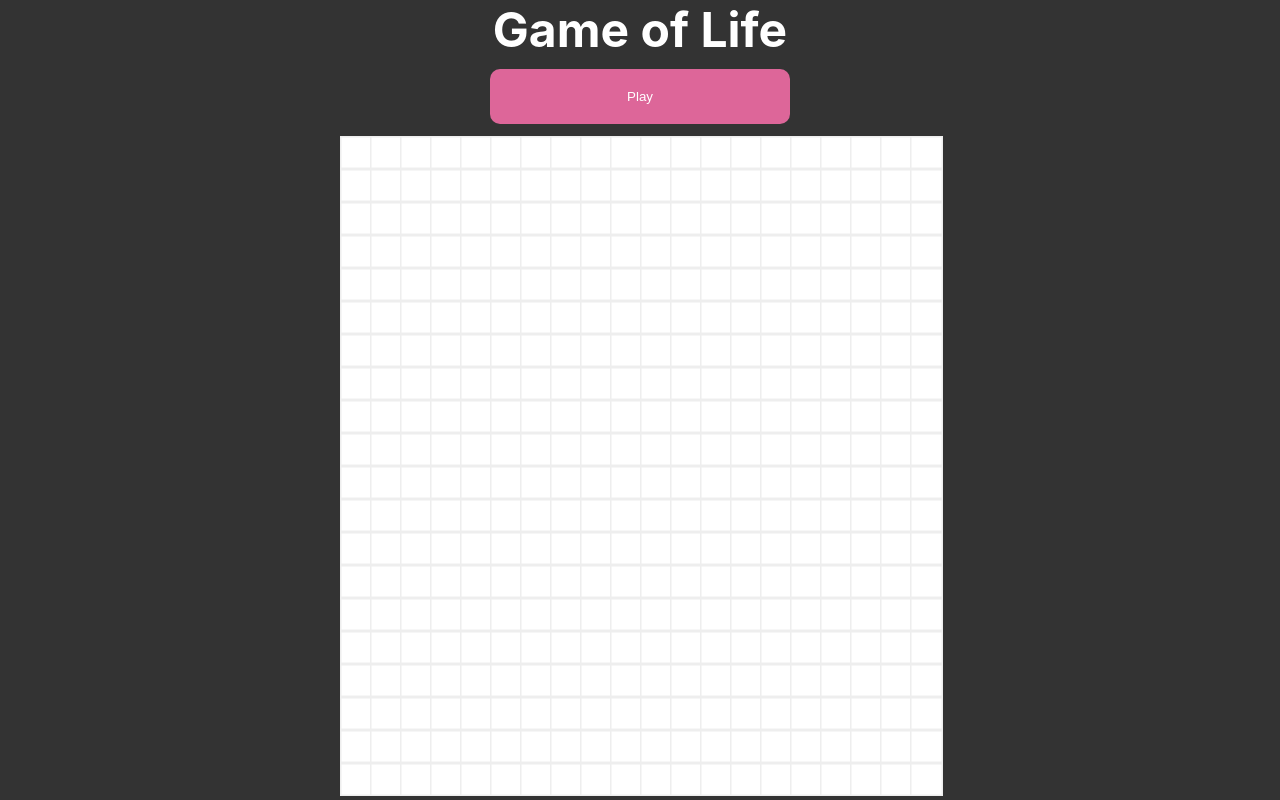
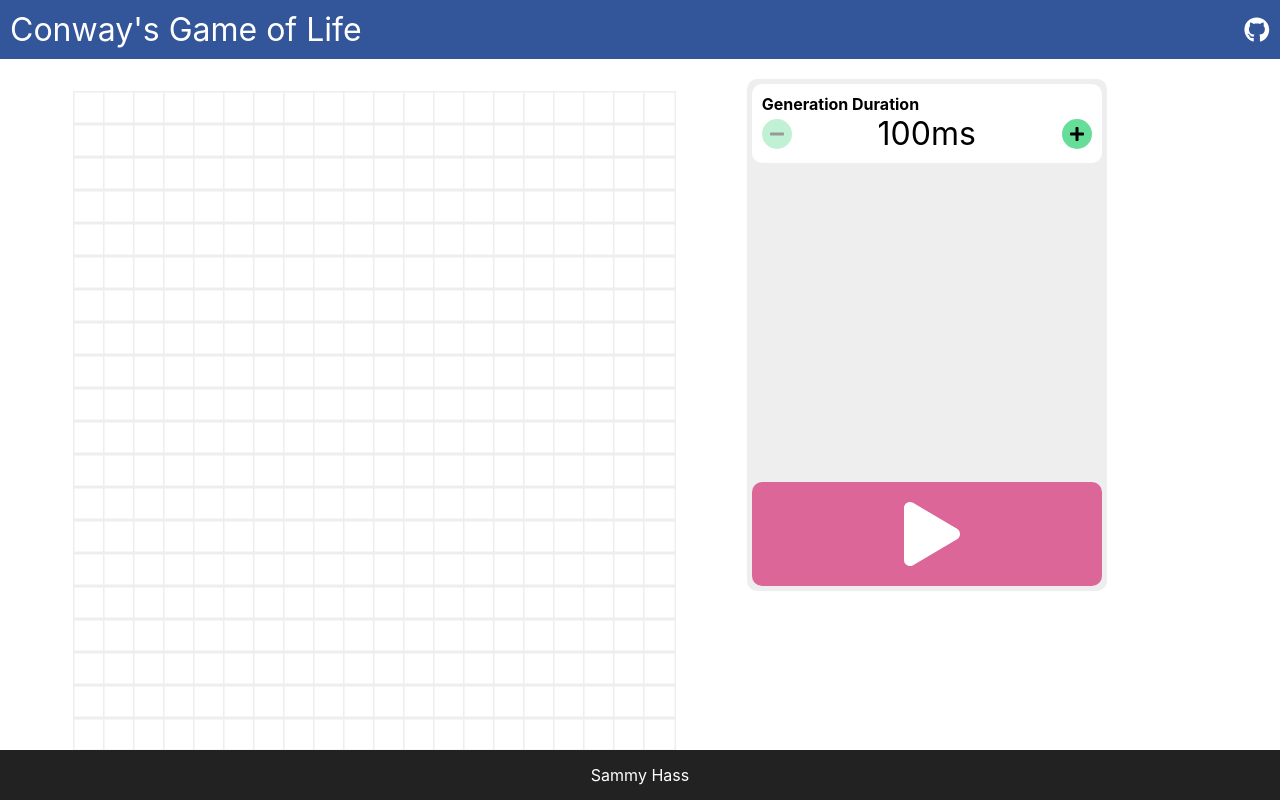
Before and after one commit to sammyhass/game-of-life, a React (Vite) app: page / in a window 1280 px wide. Built offline with nearby package versions, Linux system fonts and the light colour scheme.

Commit message:
added ability to update speed, also redesign

```diff
--- a/package.json
+++ b/package.json
@@ -6,6 +6,11 @@
     "serve": "vite preview"
   },
   "dependencies": {
+    "@fortawesome/fontawesome-svg-core": "^1.2.35",
+    "@fortawesome/free-brands-svg-icons": "^5.15.3",
+    "@fortawesome/free-regular-svg-icons": "^5.15.3",
+    "@fortawesome/free-solid-svg-icons": "^5.15.3",
+    "@fortawesome/react-fontawesome": "fortawesome/react-fontawesome",
     "react": "^17.0.0",
     "react-dom": "^17.0.0"
   },
--- a/src/App.css
+++ b/src/App.css
@@ -1,10 +1,3 @@
 .App {
-  text-align: center;
-  display: flex;
-  flex-direction: column;
-  width: 70%;
-  color: white;
-  margin: auto;
-  justify-content: center;
-  align-items: center;
+  margin: 0;
 }
--- a/src/App.tsx
+++ b/src/App.tsx
@@ -1,14 +1,17 @@
-import React, { useState } from 'react';
+import React from 'react';
 import './App.css';
 import CellGrid from './CellGrid';
+import Footer from './components/Footer';
+import Navbar from './components/Navbar';
 
 function App() {
-  const [count, setCount] = useState(0);
-
   return (
     <div className="App">
-      <h1>Game of Life</h1>
-      <CellGrid />
+      <Navbar />
+      <div style={{ marginTop: '10px' }}>
+        <CellGrid />
+      </div>
+      <Footer />
     </div>
   );
 }
--- a/src/CellGrid/CellGrid.module.css
+++ b/src/CellGrid/CellGrid.module.css
@@ -1,3 +1,9 @@
+.grid {
+  display: flex;
+  margin: auto;
+  justify-content: space-evenly;
+  flex-direction: row-reverse;
+}
 .cellGrid {
   width: 400px;
   height: 400px;
@@ -9,18 +15,49 @@
 }
 
 @media screen and (max-width: 800px) {
+}
+.btn {
+  padding: 20px;
+  margin-top: 10px;
+  border-radius: 10px;
+  outline: none;
+  width: 100%;
+  border: none;
+  background: #d69;
+  color: white;
+  user-select: none;
+  max-width: 350px;
+  cursor: pointer;
+  transition: all 0.2s;
+}
+.btn:hover {
+  background: rgb(163, 76, 114);
+}
+
+.opts {
+  background: #eee;
+  padding: 5px;
+  width: 100%;
+  display: flex;
+  flex-direction: column;
+  max-width: 350px;
+  border-radius: 10px;
+}
+
+.pausePlayBtn {
+  justify-self: flex-end;
+  display: flex;
+  align-items: center;
+  justify-content: center;
+  font-size: 2em;
+}
+@media screen and (max-width: 1000px) {
+  .grid {
+    flex-direction: column;
+    align-items: center;
+  }
   .cellGrid {
     transform: scale(1.1);
     margin-top: 2rem;
   }
 }
-.btn {
-  padding: 20px;
-  margin-top: 10px;
-  border-radius: 10px;
-  min-width: 300px;
-  outline: none;
-  border: none;
-  background: #d69;
-  color: white;
-}
--- /dev/null
+++ b/src/CellGrid/SpeedSelector/SpeedSelector.module.css
@@ -0,0 +1,40 @@
+.control {
+  display: flex;
+  justify-content: center;
+  align-items: center;
+  background: #6d9;
+  height: 30px;
+  cursor: pointer;
+  width: 30px;
+  border-radius: 50%;
+  transition: all 0.2s;
+}
+.control:hover {
+  background: rgb(65, 145, 99);
+  color: #eee;
+  transform: scale(1.1);
+}
+.selector {
+  display: flex;
+  align-items: center;
+  justify-content: space-between;
+  gap: 10px;
+  text-align: center;
+}
+.valueDisplay {
+  user-select: none;
+  font-size: 2em;
+}
+
+.title {
+  user-select: none;
+  text-align: left;
+}
+
+.container {
+  padding: 10px;
+  border-radius: 10px;
+  background: #fff;
+  border-left: none;
+  border-right: none;
+}
--- /dev/null
+++ b/src/CellGrid/SpeedSelector/index.tsx
@@ -0,0 +1,53 @@
+import { faMinus, faPlus } from '@fortawesome/free-solid-svg-icons';
+import { FontAwesomeIcon } from '@fortawesome/react-fontawesome';
+import React from 'react';
+import styles from './SpeedSelector.module.css';
+
+interface SpeedSelectorProps {
+  value: number;
+  onChange: (value: number) => void;
+  increment: number;
+  title?: string;
+  min: number;
+  max: number;
+}
+
+const SpeedSelector: React.FC<SpeedSelectorProps> = ({
+  value,
+  onChange,
+  increment = 100,
+  title,
+  min,
+  max,
+}) => {
+  // length in ms per generation
+
+  return (
+    <div className={styles.container}>
+      <b className={styles.title}>{title}</b>
+      <div className={styles.selector}>
+        <span
+          className={styles.control}
+          style={{ opacity: value - increment >= min ? 1 : 0.4 }}
+          onClick={() =>
+            value - increment >= min ? onChange(value - increment) : null
+          }
+        >
+          <FontAwesomeIcon icon={faMinus} />
+        </span>
+        <span className={styles.valueDisplay}>{value}ms</span>
+        <span
+          className={styles.control}
+          style={{ opacity: value + increment <= max ? 1 : 0.4 }}
+          onClick={() =>
+            value + increment <= max ? onChange(value + increment) : null
+          }
+        >
+          <FontAwesomeIcon icon={faPlus} />
+        </span>
+      </div>
+    </div>
+  );
+};
+
+export default SpeedSelector;
--- a/src/CellGrid/index.tsx
+++ b/src/CellGrid/index.tsx
@@ -1,10 +1,18 @@
+import { faPause, faPlay } from '@fortawesome/free-solid-svg-icons';
+import { FontAwesomeIcon } from '@fortawesome/react-fontawesome';
 import React, { useCallback, useEffect, useRef, useState } from 'react';
 import Cell from './Cell';
 import styles from './CellGrid.module.css';
+import SpeedSelector from './SpeedSelector';
 
-const CellGrid: React.FC = () => {
+interface CellGridProps {
+  rows?: number;
+  cols?: number;
+}
+const CellGrid: React.FC<CellGridProps> = ({ rows = 20, cols = 20 }) => {
   const [livingCells, setLivingCells] = useState<number[]>([]);
   const [isPlaying, setIsPlaying] = useState(false);
+  const [speed, setSpeed] = useState(100);
 
   const toggleAliveCell = (i: number) => {
     if (livingCells.includes(i))
@@ -19,7 +27,11 @@ const CellGrid: React.FC = () => {
       let numLivingNeighbours = 0;
 
       // check cells at cell-21 -> cell-19
-      for (let x = livingCells[i] - 21; x <= livingCells[i] - 19; x++) {
+      for (
+        let x = livingCells[i] - (cols + 1);
+        x <= livingCells[i] - (cols - 1);
+        x++
+      ) {
         if (livingCells.includes(x)) numLivingNeighbours++;
       }
 
@@ -28,7 +40,11 @@ const CellGrid: React.FC = () => {
       if (livingCells.includes(livingCells[i] + 1)) numLivingNeighbours++;
 
       // check cells at cell+19 -> cell+21
-      for (let x = livingCells[i] + 19; x <= livingCells[i] + 21; x++) {
+      for (
+        let x = livingCells[i] + (cols - 1);
+        x <= livingCells[i] + (cols + 1);
+        x++
+      ) {
         if (livingCells.includes(x)) numLivingNeighbours++;
       }
 
@@ -37,16 +53,16 @@ const CellGrid: React.FC = () => {
     }
 
     // check dead cells
-    for (let i = 0; i < 400; i++) {
+    for (let i = 0; i < cols * rows; i++) {
       let numLivingNeighbours = 0;
       if (livingCells.includes(i)) continue;
       if (livingCells.includes(i - 1)) numLivingNeighbours++;
       if (livingCells.includes(i + 1)) numLivingNeighbours++;
 
-      for (let x = i - 21; x <= i - 19; x++)
+      for (let x = i - (cols + 1); x <= i - (cols - 1); x++)
         if (livingCells.includes(x)) numLivingNeighbours++;
 
-      for (let x = i + 19; x <= i + 21; x++)
+      for (let x = i + (cols - 1); x <= i + (cols + 1); x++)
         if (livingCells.includes(x)) numLivingNeighbours++;
       if (numLivingNeighbours === 3) updatedCells.push(i);
     }
@@ -58,16 +74,34 @@ const CellGrid: React.FC = () => {
     if (interval.current) clearInterval(interval.current);
     interval.current = setInterval(() => {
       isPlaying && setLivingCells(updateLivingCells());
-    }, 1000);
-  }, [isPlaying, livingCells]);
+    }, speed);
+  }, [isPlaying, speed, livingCells]);
 
   return (
-    <>
-      <button className={styles.btn} onClick={() => setIsPlaying(!isPlaying)}>
-        {isPlaying ? `Pause` : `Play`}
-      </button>
+    <div className={styles.grid}>
+      <div className={styles.opts}>
+        <div style={{ flex: 1 }}>
+          <SpeedSelector
+            title={'Generation Duration'}
+            increment={100}
+            onChange={setSpeed}
+            value={speed}
+            min={100}
+            max={3000}
+          />
+        </div>
+        <button
+          className={[styles.btn, styles.pausePlayBtn].join(' ')}
+          onClick={() => setIsPlaying(!isPlaying)}
+        >
+          <FontAwesomeIcon
+            style={{ fontSize: '2em', marginLeft: '10px' }}
+            icon={isPlaying ? faPause : faPlay}
+          />
+        </button>
+      </div>
       <div className={styles.cellGrid}>
-        {Array(400)
+        {Array(cols * rows)
           .fill(0)
           .map((_, i) => (
             <Cell
@@ -77,7 +111,7 @@ const CellGrid: React.FC = () => {
             />
           ))}
       </div>
-    </>
+    </div>
   );
 };
 
--- /dev/null
+++ b/src/components/Footer/Footer.module.css
@@ -0,0 +1,14 @@
+.footer {
+  position: absolute;
+  height: 50px;
+  background: #222;
+  width: 100%;
+  overflow: hidden;
+  color: white;
+  text-align: center;
+  display: flex;
+  flex-direction: column;
+  align-content: center;
+  justify-content: center;
+  bottom: 0;
+}
--- /dev/null
+++ b/src/components/Footer/index.tsx
@@ -0,0 +1,8 @@
+import React from 'react';
+import styles from './Footer.module.css';
+
+const Footer: React.FC = () => {
+  return <div className={styles.footer}>Sammy Hass</div>;
+};
+
+export default Footer;
--- /dev/null
+++ b/src/components/Navbar/Navbar.module.css
@@ -0,0 +1,22 @@
+.Navbar {
+  display: flex;
+  margin-bottom: 20px;
+  align-items: center;
+  justify-content: space-between;
+  color: white;
+  background: #359;
+  margin-top: 0;
+  padding: 10px;
+}
+.title {
+  font-size: 2em;
+}
+.links {
+  font-size: 1.6em;
+}
+.links > a {
+  color: white;
+}
+.links > a:visited {
+  color: white;
+}
--- /dev/null
+++ b/src/components/Navbar/index.tsx
@@ -0,0 +1,19 @@
+import { faGithub } from '@fortawesome/free-brands-svg-icons';
+import { FontAwesomeIcon } from '@fortawesome/react-fontawesome';
+import React from 'react';
+import styles from './Navbar.module.css';
+
+const Navbar: React.FC = () => {
+  return (
+    <div className={styles.Navbar}>
+      <div className={styles.title}>Conway's Game of Life</div>
+      <div className={styles.links}>
+        <a href={'https://github.com/sammyhass/game-of-life'}>
+          <FontAwesomeIcon icon={faGithub} />
+        </a>
+      </div>
+    </div>
+  );
+};
+
+export default Navbar;
--- a/src/index.css
+++ b/src/index.css
@@ -4,7 +4,6 @@ body {
     'Ubuntu', 'Cantarell', 'Fira Sans', 'Droid Sans', 'Helvetica Neue',
     sans-serif;
   -webkit-font-smoothing: antialiased;
-  background: #333;
   -moz-osx-font-smoothing: grayscale;
 }
 
```
Also changed, not shown: 1 other file (tests, documents, lock files or other folders).
